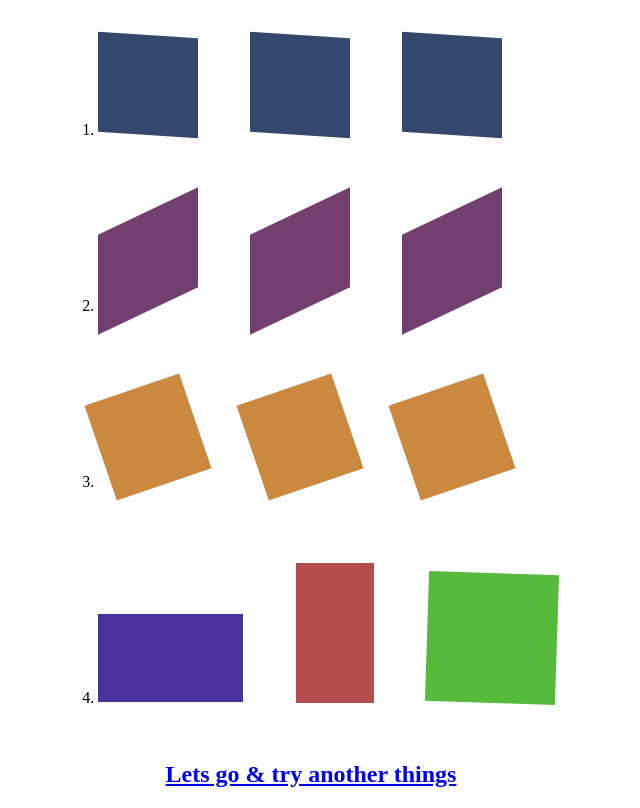
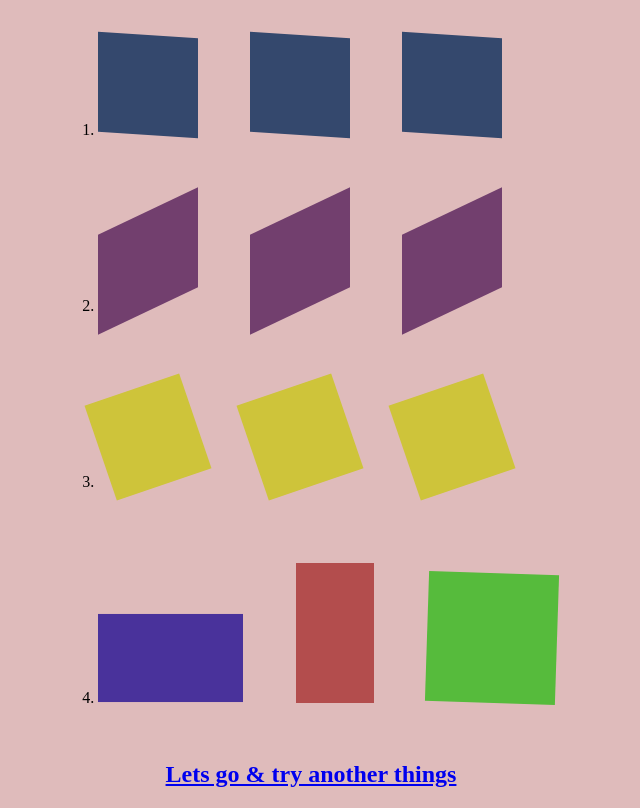
Before and after one commit to Md-Sameera/assess8, a plain HTML site: page index.html in a window 1280 px wide. Shown: the part 79-887 px from the top of the page, without its empty margins (329-969 px from the left). Drawn offline with Linux system fonts and the light colour scheme.

Commit message:
Update index.html

```diff
--- a/index.html
+++ b/index.html
@@ -88,7 +88,7 @@
             width: 100px;
             height: 100px;
             display: inline-block;
-            background-color: rgb(202, 137, 63);
+            background-color: rgb(206, 196, 58);
             animation-name: div3;
             animation-duration: 2s;
             animation-iteration-count: infinite;
@@ -98,7 +98,7 @@
             width: 100px;
             height: 100px;
             display: inline-block;
-            background-color: rgb(202, 137, 63);
+            background-color: rgb(206, 196, 58);
             animation-name: div3;
             animation-duration: 2s;
             animation-iteration-count: infinite;
@@ -108,7 +108,7 @@
             width: 100px;
             height: 100px;
             display: inline-block;
-            background-color: rgb(202, 137, 63);
+            background-color: rgb(206, 196, 58);
             animation-name: div3;
             animation-duration: 2s;
             animation-iteration-count: infinite;
@@ -178,7 +178,7 @@
         }
     </style>
 </head>
-<body >
+<body style="background-color: rgb(223, 187, 187);">
         <h1 style="text-align: center;">TRY TO REPLICATE THIS</h1>
         <br>
         <ol  style="margin-left: 30%;">
```
